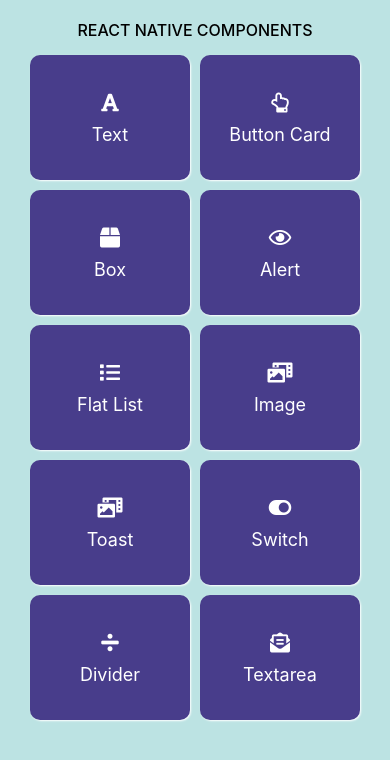
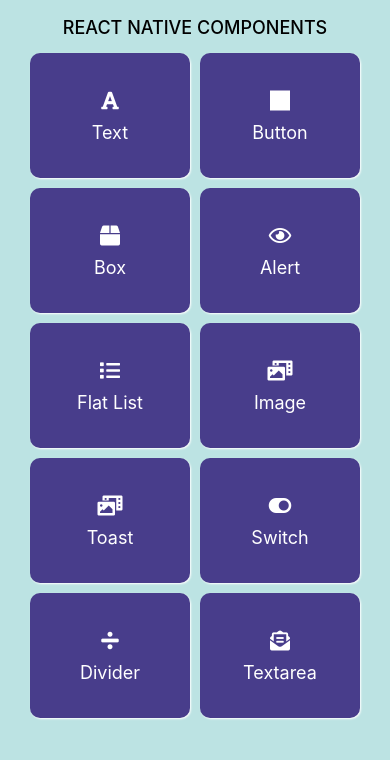
Before and after one commit to darsan012/react-native-playground, a React Native app: screen / in a window 390 px wide. Shown: the top 760 px of the page. Built offline with nearby package versions, Linux system fonts and the light colour scheme.

Commit message:
font styling and buttons icons changed

```diff
--- a/src/constants/HomePageData/Data.js
+++ b/src/constants/HomePageData/Data.js
@@ -6,8 +6,8 @@ export const Headers = [
   },
   {
     screenName: 'Button',
-    title: 'Button Card',
-    iconsName: 'hand-point-up',
+    title: 'Button',
+    iconsName: 'square-full',
   },
   {
     screenName: 'Text',
--- a/src/screen/Homescreen.js
+++ b/src/screen/Homescreen.js
@@ -49,11 +49,11 @@ const style = StyleSheet.create({
     height: height,
     width: width,
     backgroundColor: 'rgb(188,227,227)',
-    padding: 5,
+    padding: 2,
   },
   HeaderContainer: {alignItems: 'center', paddingTop: 15, paddingBottom: 10},
   HeaderText: {
-    fontSize: 16,
+    fontSize: 18,
     color: 'black',
     fontWeight: '500',
   },
```
